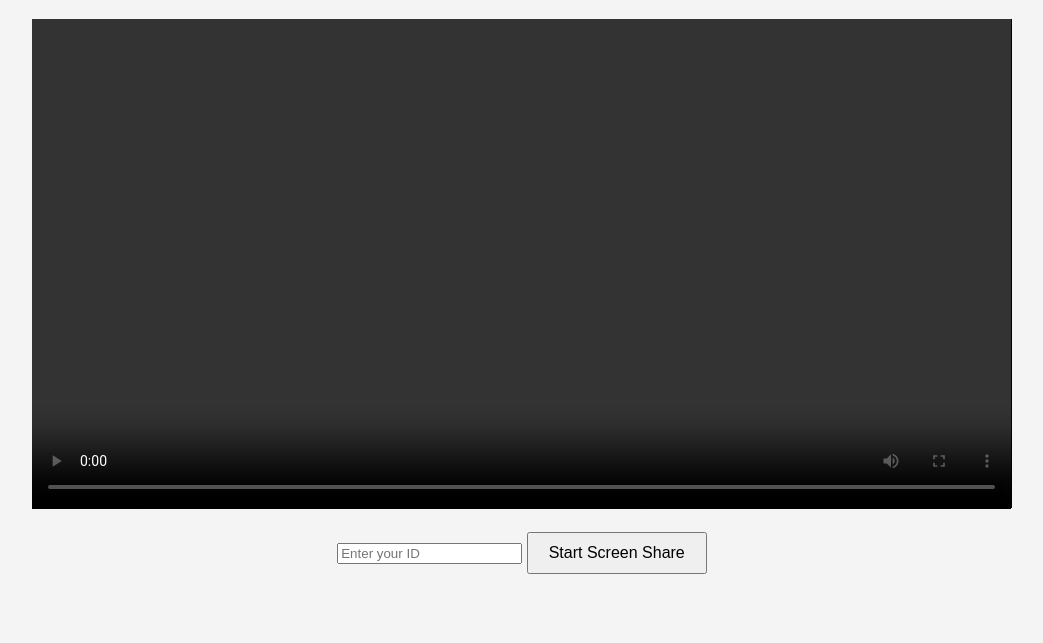
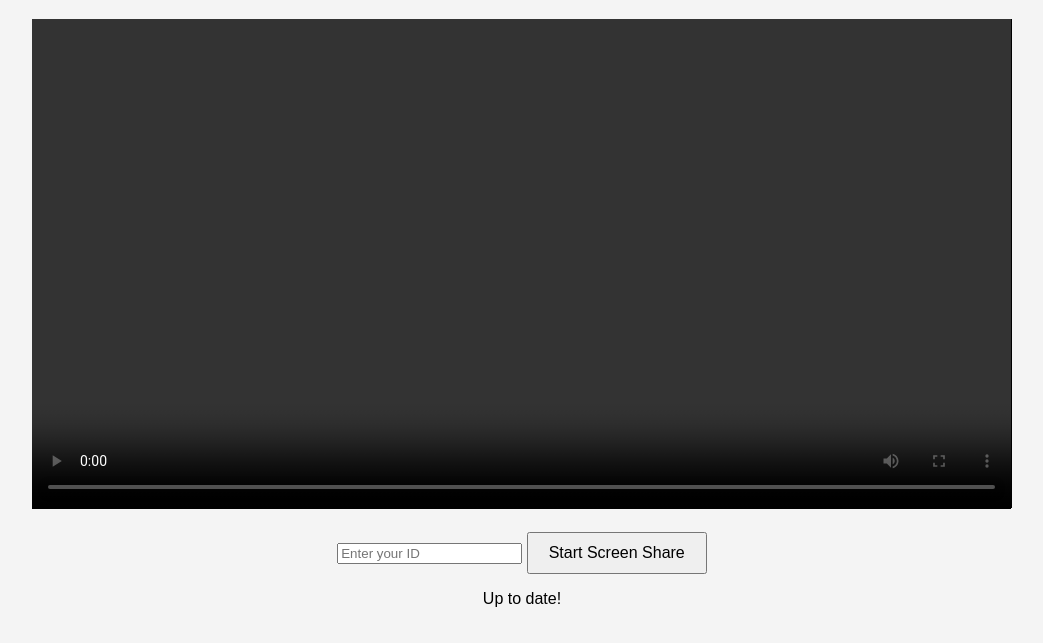
Before and after one commit to SuperGamer747/SuperGamer747.github.io, a website: page screen-share/index.html in a window 1280 px wide. Shown: the part 89-732 px from the top of the page, without its empty margins (118-1161 px from the left). Drawn offline with Linux system fonts and the light colour scheme.

Commit message:
Update index.html

```diff
--- a/screen-share/index.html
+++ b/screen-share/index.html
@@ -35,6 +35,7 @@
     <input type="text" id="userId" placeholder="Enter your ID" />
     <button id="startShare">Start Screen Share</button>
     <button id="startView" style="display:none;">Start Viewing</button>
+    <p>Up to date!</p>
     <div id="shareLink">
         <p>Share this link to view your screen: <a href="" id="link"></a></p>
     </div>
```
